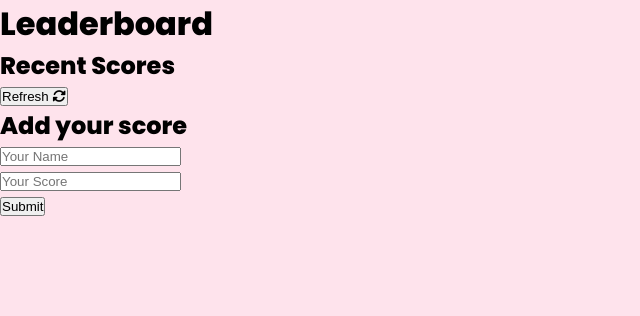
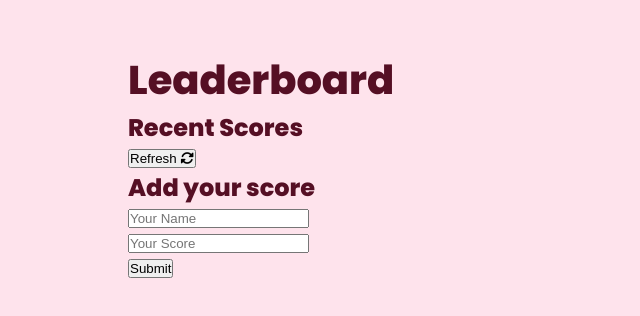
Before and after one commit to AnselemOdims/LeaderBoard, a website built with webpack: page src/index.html in a window 1280 px wide. Shown: the whole page, without its empty margins (0-640 px from the left). Built offline with nearby package versions, Linux system fonts and the light colour scheme; no server answers; files whose address does not match are found by name.

Commit message:
Feat: added main general style

```diff
--- a/src/style.css
+++ b/src/style.css
@@ -10,7 +10,7 @@
 
 /* Variables */
 :root {
-  --primary-color-1: #FEE3EC;
+  --primary-color-1: #fee3ec;
   --primary-color-2: #f55b8c;
   --accent-color: #f882a7;
   --neutral-color-1: #550f24;
@@ -40,3 +40,17 @@ a {
   color: var(--accent-color);
   cursor: pointer;
 }
+
+/* Main General styles */
+main {
+  padding: 50px 10% 10px;
+}
+
+h1 {
+  font-size: 2.5rem;
+}
+
+h1,
+h2 {
+  color: var(--neutral-color-1);
+}
```
